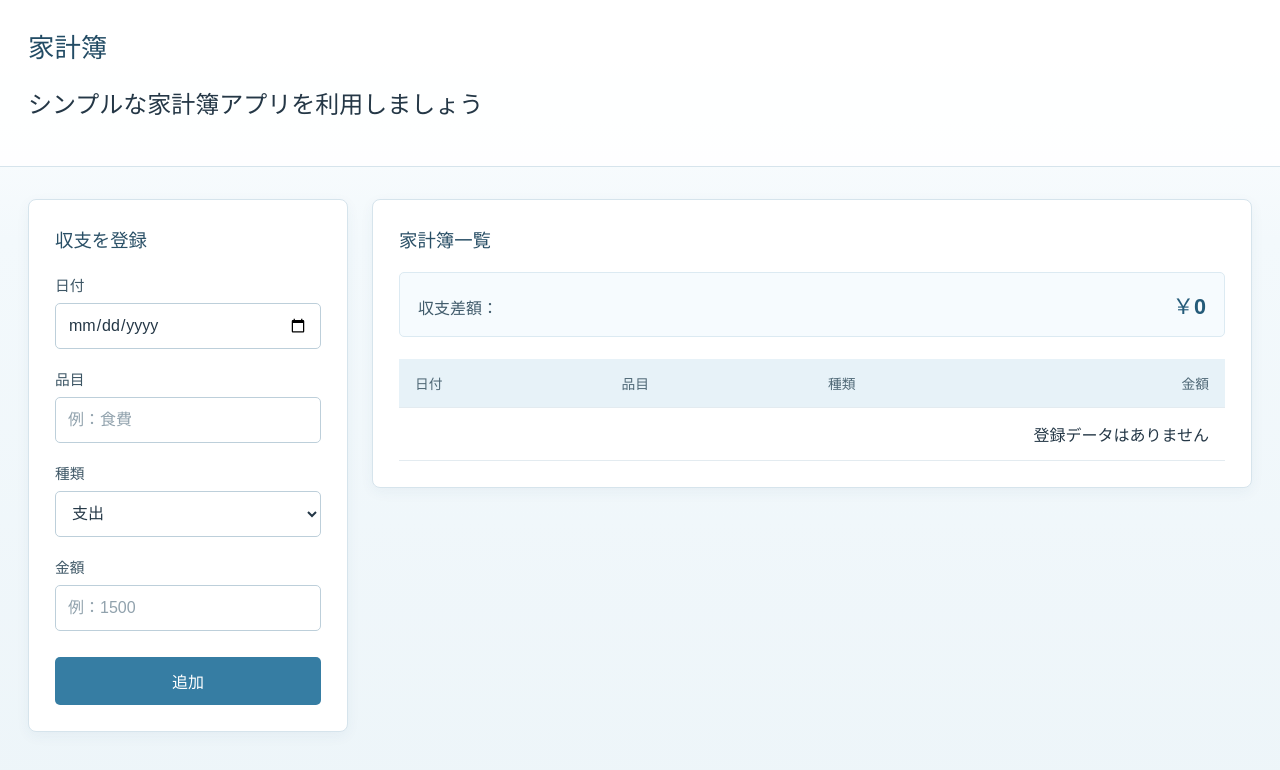
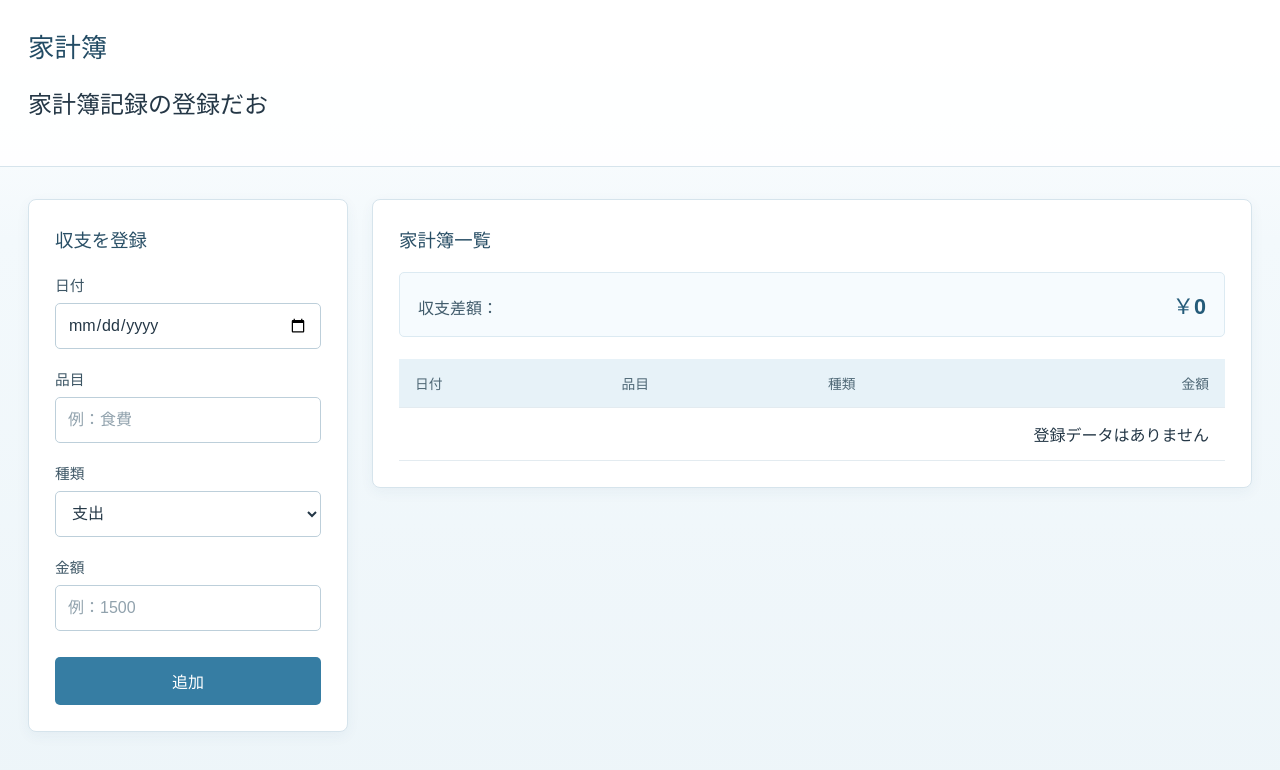
Before and after one commit to enjoygod1999-cmd/kakeibo-page, a plain HTML site: page index.html in a window 1280 px wide. Drawn offline with Linux system fonts and the light colour scheme.

Commit message:
Update subtitle in index.html

```diff
--- a/index.html
+++ b/index.html
@@ -12,7 +12,7 @@
 <body>
   <header class="page-header">
     <h1>家計簿</h1>
-    <h2>シンプルな家計簿アプリを利用しましょう</h2>
+    <h2>家計簿記録の登録だお</h2>
   </header>
 
   <main class="ledger-layout">
```
